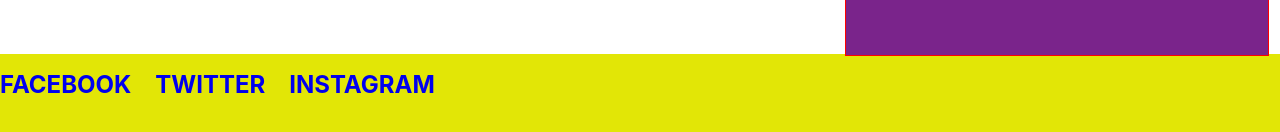
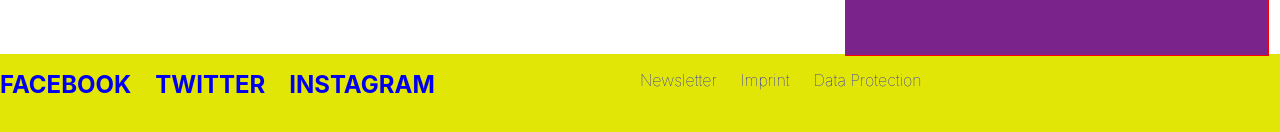
Before and after one commit to hayesdev/portfolio, a React (Create React App) app: page / in a window 1280 px wide. Shown: the part 1226-1358 px from the top of the page. Built offline with nearby package versions, Linux system fonts and the light colour scheme.

Commit message:
more styling

```diff
--- a/src/components/Footer.jsx
+++ b/src/components/Footer.jsx
@@ -8,7 +8,11 @@
    <h1><a href="#">TWITTER</a></h1>
 <h1><a href="#">INSTAGRAM</a></h1>
 </Social>
-<FinePrint></FinePrint>
+<FinePrint>
+    <p><a href="#">Newsletter</a></p>
+    <p><a href="#">Imprint</a></p>
+    <p><a href="#">Data Protection</a></p>
+</FinePrint>
     </FooterContainer>
 }
 
@@ -41,5 +45,13 @@
     display: flex;
     width: 50%;
     height: 100%;
+    font-size:prem;
+    font-weight: 100;
+    > p {
+        margin-right: 1.5rem;
+    }
+    > p > a {
+        text-decoration: none;
+    }
 
 `;
```
